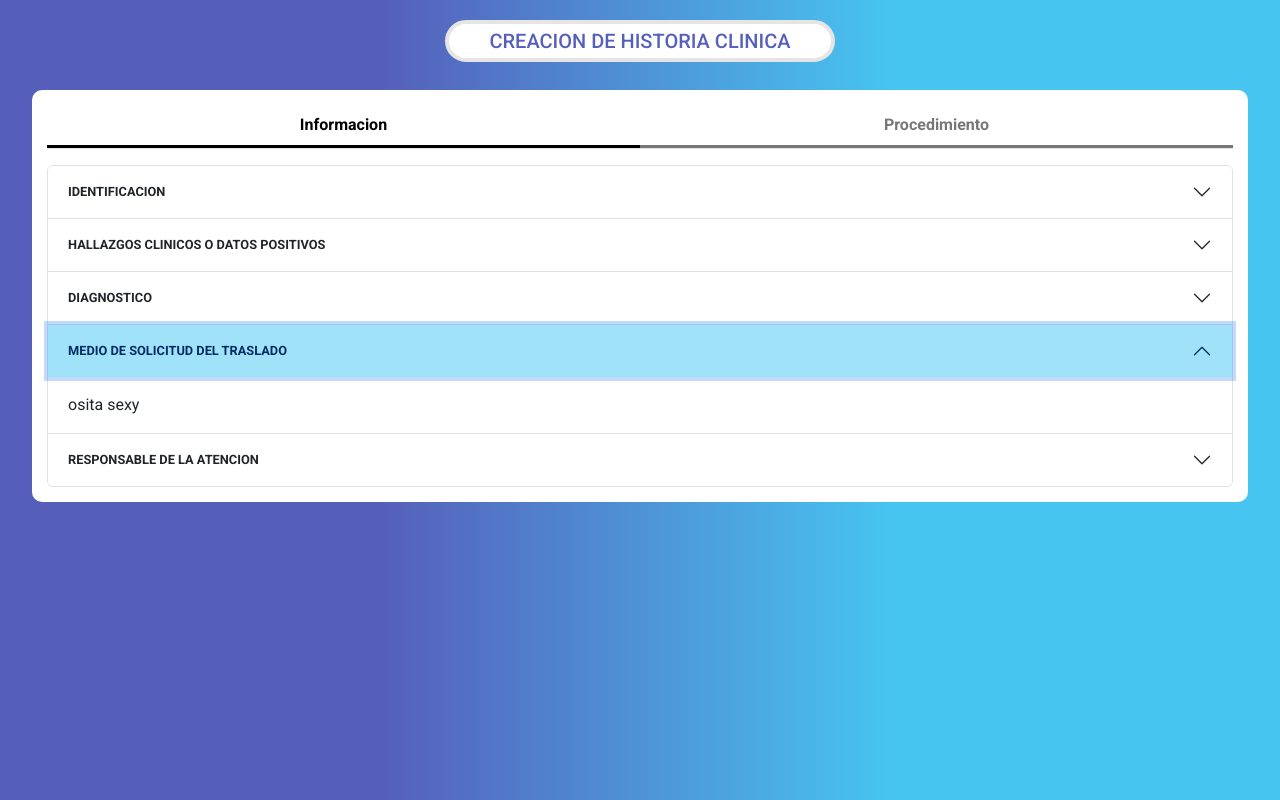
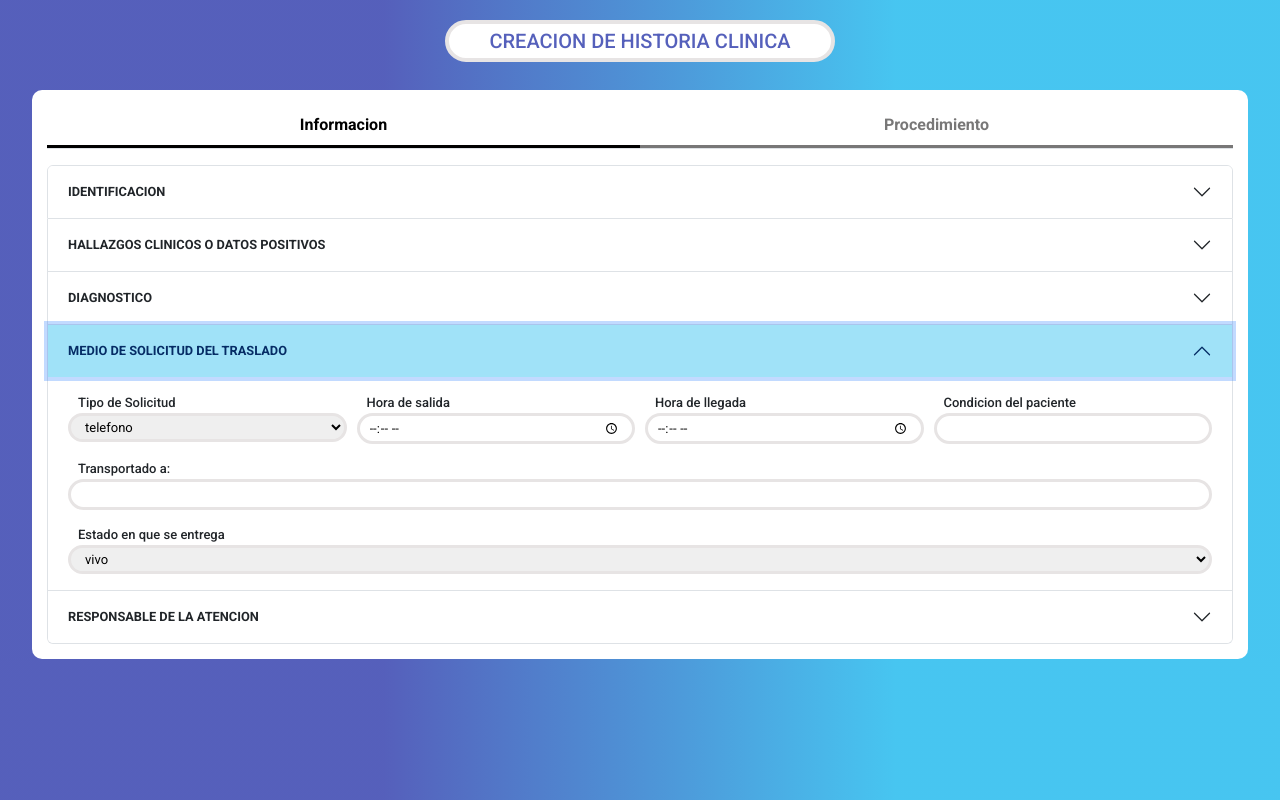
Before and after one commit to frangabriel/proyecto_global, a React (Vite) app: page / in a window 1280 px wide. Both pictures are taken after a click on the button "MEDIO DE SOLICITUD DEL TRASLADO". Built offline with nearby package versions, Linux system fonts and the light colour scheme.

Commit message:
inicio de tab procedimiento

```diff
--- a/src/App.css
+++ b/src/App.css
@@ -148,3 +148,38 @@ span.subtitulo{
   color: #535DB9;
   font-weight: bold;
 }
+
+/* procedimientoCSS */
+
+section.contenedor_procedimiento{
+  height: 300px;
+  width: 100%;
+  border: 3px solid #a7a0a0;
+  display: flex;
+  align-items: center;
+  justify-content: center;
+  gap: 15px;
+}
+
+div.cuerpo{
+  height: 90%;
+  width: 48%;
+  border: 3px solid #a7a0a0;
+  padding: 10px;
+}
+
+div.detalles{
+  height: 90%;
+  width: 48%;
+  border: 3px solid #a7a0a0;
+  padding: 10px;
+}
+
+div.cuerpo span{
+  font-size: 10px;
+  font-weight: bold;
+}
+
+div.detalles div.container-campo, div.detalles textarea#prodetallado{
+  height: 100%;
+}
--- /dev/null
+++ b/src/Data/opcionesEstado.js
@@ -0,0 +1,4 @@
+export const estadop = [
+    {value:'Vivo', name:'vivo'},
+    {value:'Muerto', name:'muerto'}
+]
--- a/src/Data/opcionesTipoSolicitud.js
+++ b/src/Data/opcionesTipoSolicitud.js
@@ -1,4 +1,6 @@
 export const tipoSolicitudes = [
-    {value:'femenino', name:'Femenino'},
-    {value:'masculino', name:'Masculino'}
+    {value:'Telefono', name:'telefono'},
+    {value:'Radio', name:'radio'},
+    {value:'Personal', name:'personal'},
+    {value:'Observado', name:'observado'},
 ]
--- a/src/componentes/vista/App.jsx
+++ b/src/componentes/vista/App.jsx
@@ -4,6 +4,8 @@ import Accordion from 'react-bootstrap/Accordion';
 import { Identificacion } from './Identificacion';
 import { Hallazgos } from './Hallazgos';
 import { Diagnostico } from './Diagnostico';
+import { Traslado } from './Traslado';
+import { ComponenteProcedimiento } from './ComponenteProcedimiento';
 
 
 function App() {
@@ -39,7 +41,7 @@ function App() {
               <Accordion.Item eventKey="3">
                 <Accordion.Header>MEDIO DE SOLICITUD DEL TRASLADO</Accordion.Header>
                 <Accordion.Body>
-                  osita sexy
+                  <Traslado/>
                 </Accordion.Body>
               </Accordion.Item>
               <Accordion.Item eventKey="4">
@@ -51,7 +53,7 @@ function App() {
             </Accordion>
           </Tab>
           <Tab eventKey="procedimiento" title="Procedimiento">
-            este es el perfil
+            <ComponenteProcedimiento/>
           </Tab>
         </Tabs>
       </div>
--- /dev/null
+++ b/src/componentes/vista/ComponenteProcedimiento.jsx
@@ -0,0 +1,16 @@
+import React from 'react'
+import { CampoTextArea } from '../comunes/CampoTextArea'
+
+export const ComponenteProcedimiento = () => {
+  return (
+    <section className='contenedor_procedimiento'>
+        <div className='cuerpo'>
+            <span>Selecione puntos de lecion en la imagen</span>
+            <div></div>
+        </div>
+        <div className='detalles'>
+            <CampoTextArea title='Procedimiento detallado' id='prodetallado' name='prodetallado'/>
+        </div>
+    </section>
+  )
+}
--- a/src/componentes/vista/Identificacion.jsx
+++ b/src/componentes/vista/Identificacion.jsx
@@ -60,7 +60,7 @@ export const Identificacion = () => {
             <CampoInput title='Poliza' id='poliza' name='poliza'/>
         </div>
         <div>
-        <CampoTextArea title='Informe o motivo de solicitud de servicio' id='informe' name='informe'/>
+            <CampoTextArea title='Informe o motivo de solicitud de servicio' id='informe' name='informe'/>
         </div>
         <hr className='linea'/>
         <span className='subtitulo'>Examen fisico</span>
--- a/src/componentes/vista/Traslado.jsx
+++ b/src/componentes/vista/Traslado.jsx
@@ -3,14 +3,24 @@ import { CampoTextArea } from '../comunes/CampoTextArea';
 import { CampoTime } from '../comunes/CampoTime';
 import { CampoSelect } from '../comunes/CampoSelect';
 import { CampoInput } from '../comunes/CampoInput';
+import { tipoSolicitudes } from '../../Data/opcionesTipoSolicitud';
+import { estadop } from '../../Data/opcionesEstado';
 
 
 export const Traslado = () => {
   return (
     <div className='container-diagnostico'>
       <div className='fila'>
-        <CampoInput title='Número de placa' id='placa' name='placa' />
-        <CampoInput title='Móvil' id='movil' name='movil'/>
+        <CampoSelect title='Tipo de Solicitud' id='tsolicitud' name='tsolicitud' opciones={tipoSolicitudes}/>
+        <CampoTime title='Hora de salida' id='horasalida' name='horasalida'/>
+        <CampoTime title='Hora de llegada' id='horallegada' name='horallegada'/>
+        <CampoInput title='Condicion del paciente' id='condicion' name='condicion' />
+      </div>
+      <div className='fila'>
+        <CampoInput title='Transportado a:' id='transportado' name='transportado' />
+      </div>
+      <div className='fila'>
+        <CampoSelect title='Estado en que se entrega' id='estadoentrega' name='estadoentrega' opciones={estadop}/>
       </div>
     </div>
 
```
